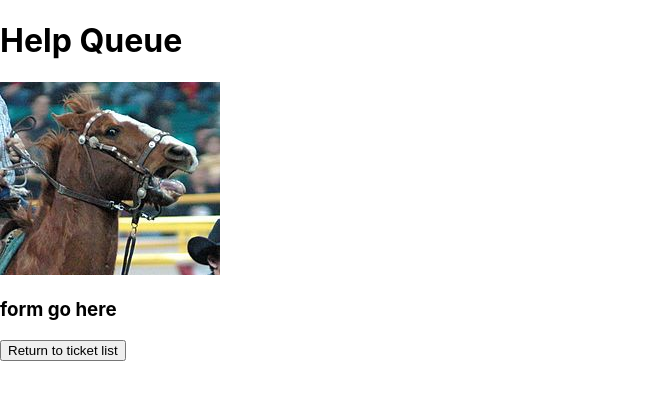
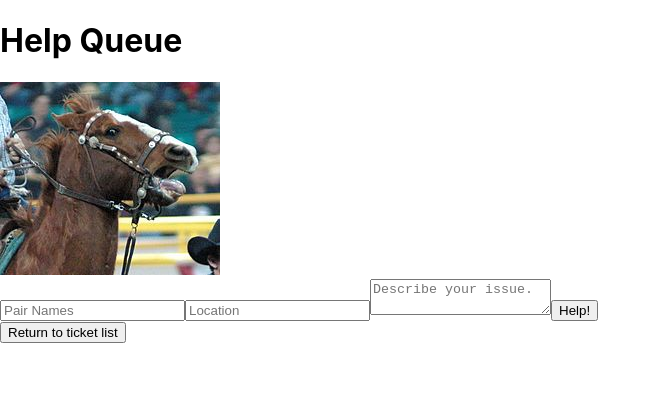
Before and after one commit to zhaoak/react-demo-help-queue, a React (Create React App) app: page / in a window 1280 px wide. Both pictures are taken after a click on the button "Add ticket". Shown: the top 400 px of the page, without its empty margins (0-661 px from the left). Built offline with nearby package versions, Linux system fonts and the light colour scheme.

Commit message:
Add ticket submission function placeholder

```diff
--- a/src/components/NewTicketForm.js
+++ b/src/components/NewTicketForm.js
@@ -1,9 +1,30 @@
 import React from "react";
 
 function NewTicketForm(props) {
+
+  function handleNewTicketFormSubmission(event) {
+    event.preventDefault(); // no refresh page by default html form >:(
+    console.log(event.target.names.value);
+    console.log(event.target.location.value);
+    console.log(event.target.issue.value);
+  }
+
   return (
     <React.Fragment>
-      <h3>form go here</h3>
+     <form onSubmit={handleNewTicketFormSubmission}>
+        <input
+          type='text'
+          name='names'
+          placeholder='Pair Names' />
+        <input
+          type='text'
+          name='location'
+          placeholder='Location' />
+        <textarea
+          name='issue'
+          placeholder='Describe your issue.' />
+        <button type='submit'>Help!</button>
+      </form>
     </React.Fragment>
   );
 }
```
